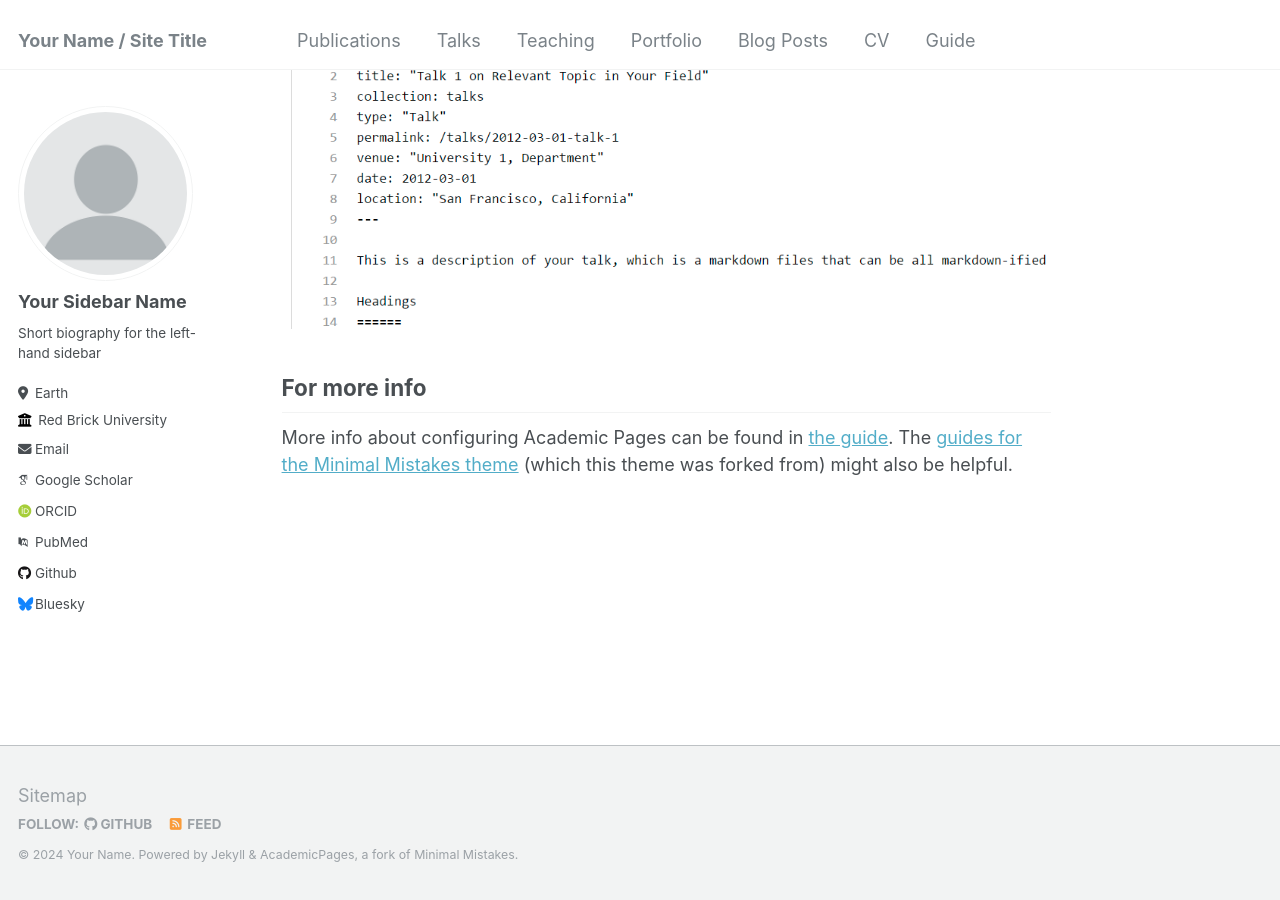
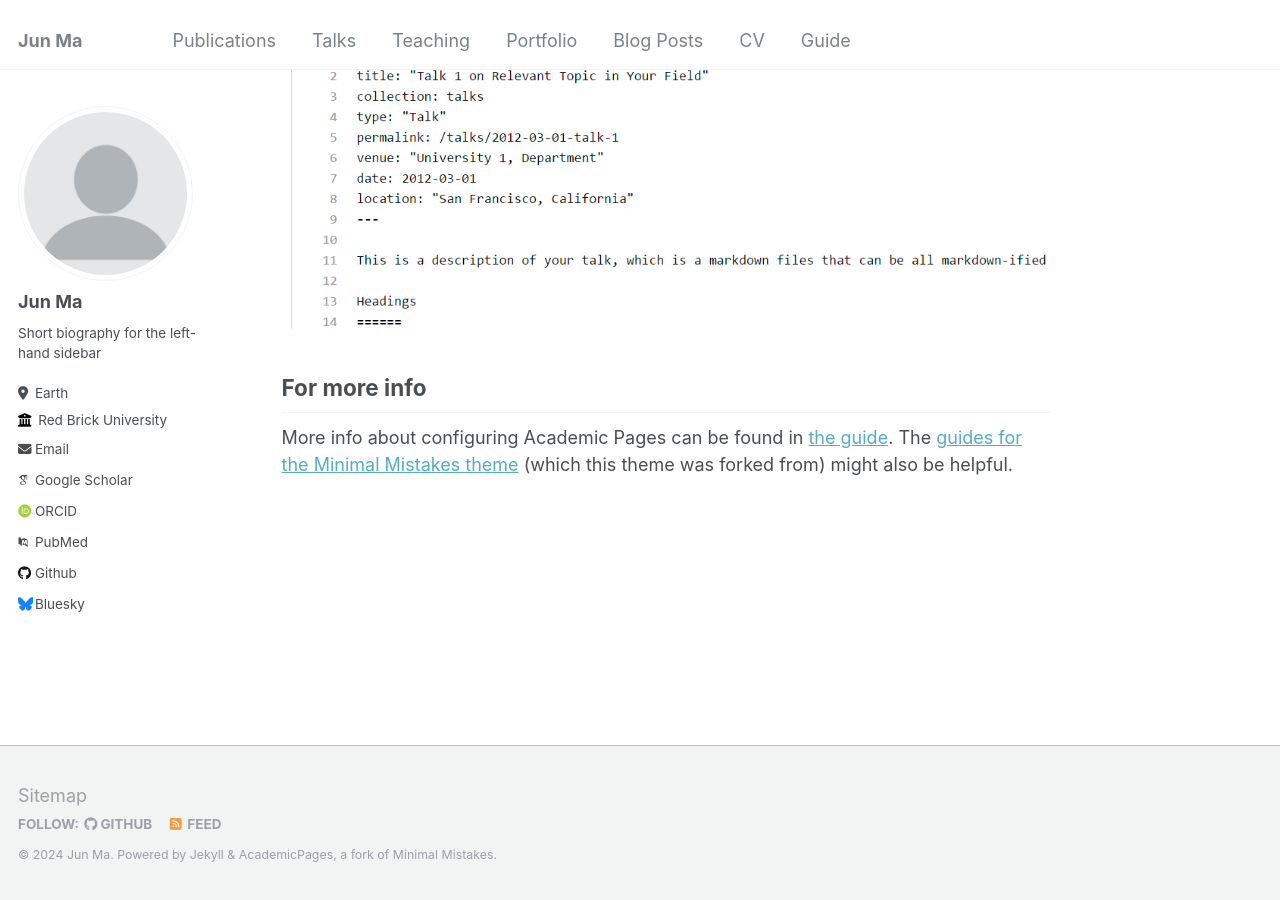
Before and after one commit to JayPritchet/JayPritchet, a Jekyll site: the page built from _pages/about.md, in a window 1280 px wide and 900 px high, scrolled down 2660 px. Built offline with Jekyll 4.4.1, drawn with Linux system fonts in a browser that asks for light colours; some web fonts are replaced.

Commit message:
updated name

```diff
--- a/_config.yml
+++ b/_config.yml
@@ -8,10 +8,10 @@
 
 # Basic Site Settings
 locale                   : "en-US"
-title                    : "Your Name / Site Title"
+title                    : "Jun Ma"
 title_separator          : "-"
-name                     : &name "Your Name"
-description              : &description "personal description"
+name                     : &name "Jun Ma"
+description              : &description "Hi! There is Jun Ma's homepage."
 url                      : https://academicpages.github.io # the base hostname & protocol for your site e.g. "https://mmistakes.github.io"
 baseurl                  : "" # the subpath of your site, e.g. "/blog"
 repository               : "academicpages/academicpages.github.io"
@@ -22,7 +22,7 @@ repository               : "academicpages/academicpages.github.io"
 author:
   # Biographic information
   avatar           : "profile.png"
-  name             : "Your Sidebar Name"
+  name             : "Jun Ma"
   pronouns         : # example: "she/her"
   bio              : "Short biography for the left-hand sidebar"
   location         : "Earth"
```
